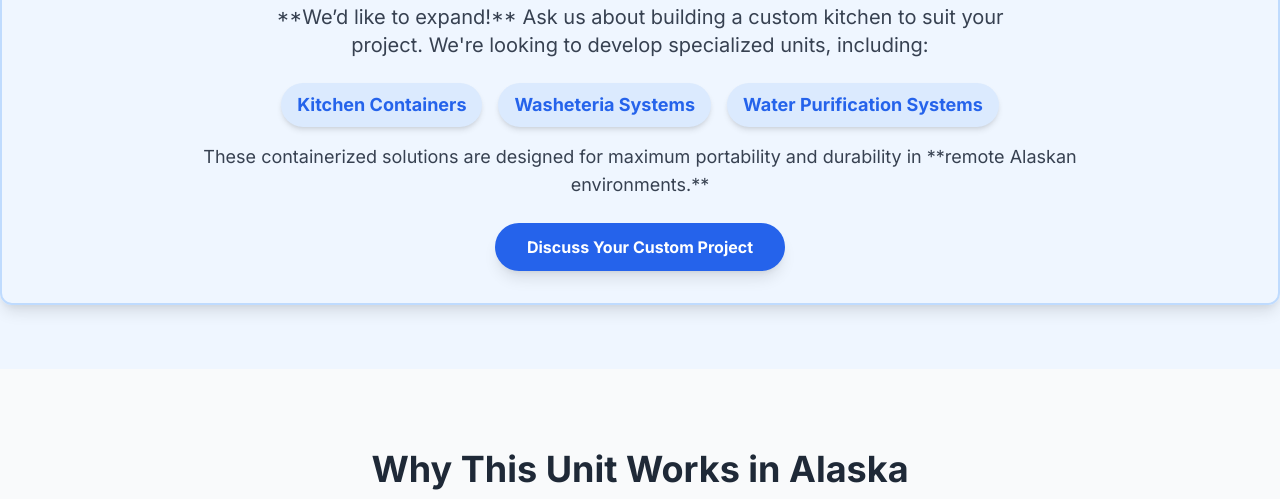
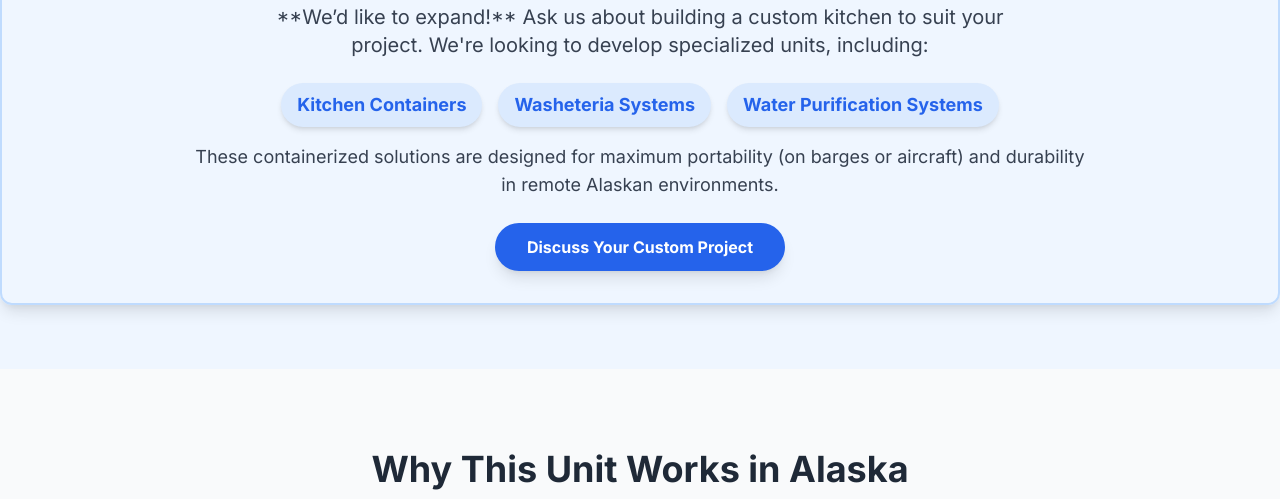
Before and after one commit to tundrakitchensolutions/tundrakitchensolutions.github.io, a plain HTML site: page index.html in a window 1280 px wide. Shown: the part 1527-2026 px from the top of the page. Drawn offline with nearby package versions, Linux system fonts and the light colour scheme.

Commit message:
Update description for containerized solutions

```diff
--- a/index.html
+++ b/index.html
@@ -103,8 +103,9 @@
             <span class="p-2 bg-blue-100 rounded-full px-4 shadow-md">Water Purification Systems</span>
         </div>
         <p class="text-lg text-gray-700 mt-4 max-w-4xl mx-auto">
-            These containerized solutions are designed for maximum portability and durability in **remote Alaskan environments.**
+            These containerized solutions are designed for maximum portability (on barges or aircraft) and durability in remote Alaskan environments.
         </p>
+
         <a href="contact.html" class="mt-6 inline-block bg-blue-600 hover:bg-blue-700 text-white font-bold py-3 px-8 rounded-full transition-colors duration-300 transform hover:scale-105 shadow-lg">
             Discuss Your Custom Project
         </a>
```
